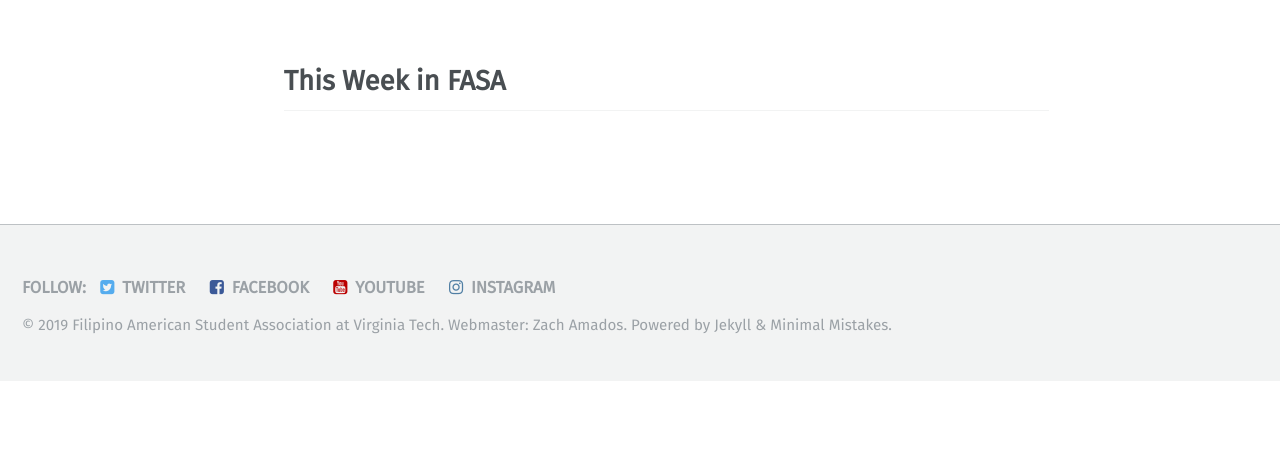
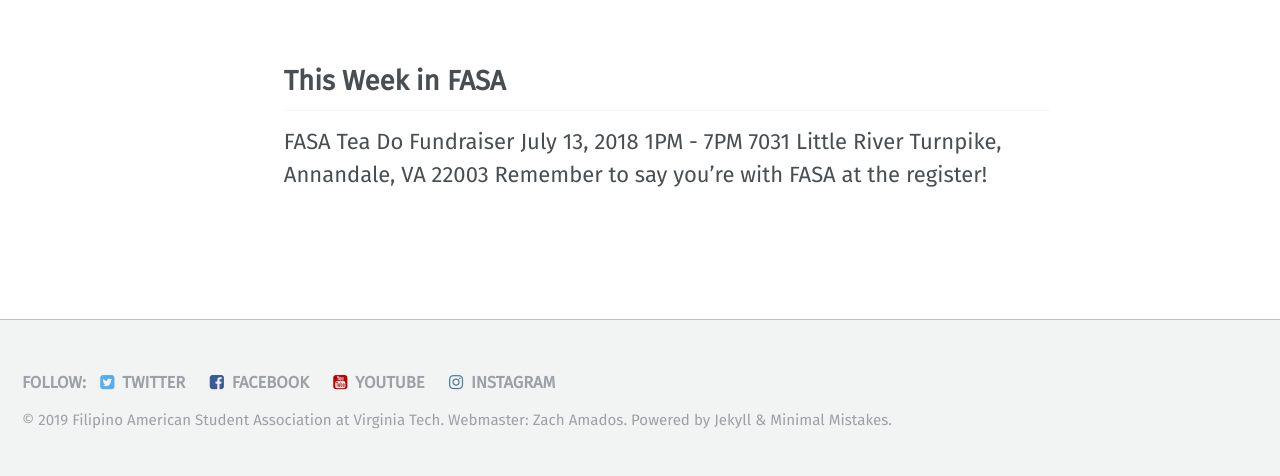
Before and after one commit to vtfasa/vtfasa.github.io, a Jekyll site: the page built from _pages/events.md, in a window 1280 px wide. Shown: the part 796-1272 px from the top of the page. Built offline with Jekyll 4.4.1, drawn with Linux system fonts in a browser that asks for light colours; some web fonts are replaced; before the commit the page ends 1177 px from its top, so only the background shows below that.

Commit message:
Update events.md

```diff
--- a/_pages/events.md
+++ b/_pages/events.md
@@ -6,3 +6,10 @@ permalink: /events/
 <iframe src="https://calendar.google.com/calendar/embed?src=vrkp4al2jrseetv1i3mf9rv0r0%40group.calendar.google.com&ctz=America/New_York" style="border: 0" width="800" height="600" frameborder="0" scrolling="no"></iframe>
 
 ## This Week in FASA
+
+FASA Tea Do Fundraiser
+July 13, 2018
+1PM - 7PM
+7031 Little River Turnpike,
+Annandale, VA 22003
+Remember to say you're with FASA at the register!
```
